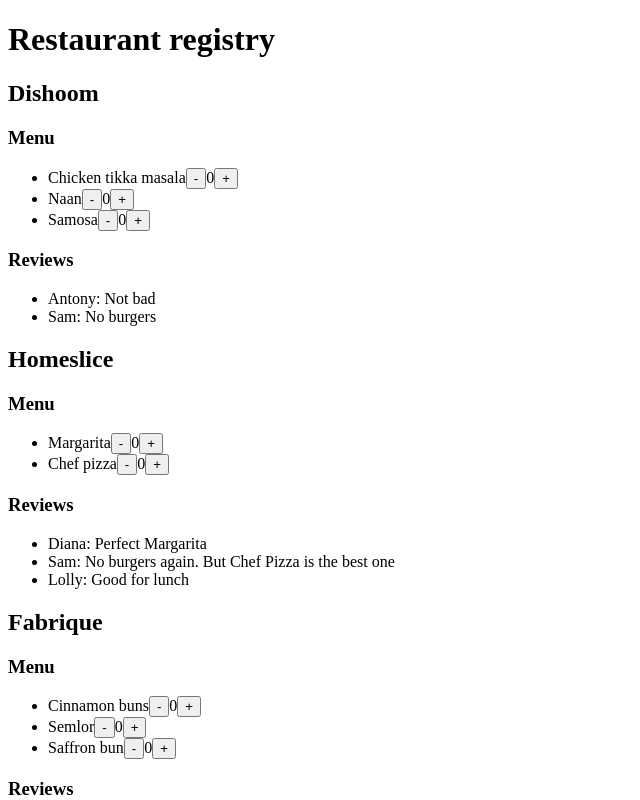
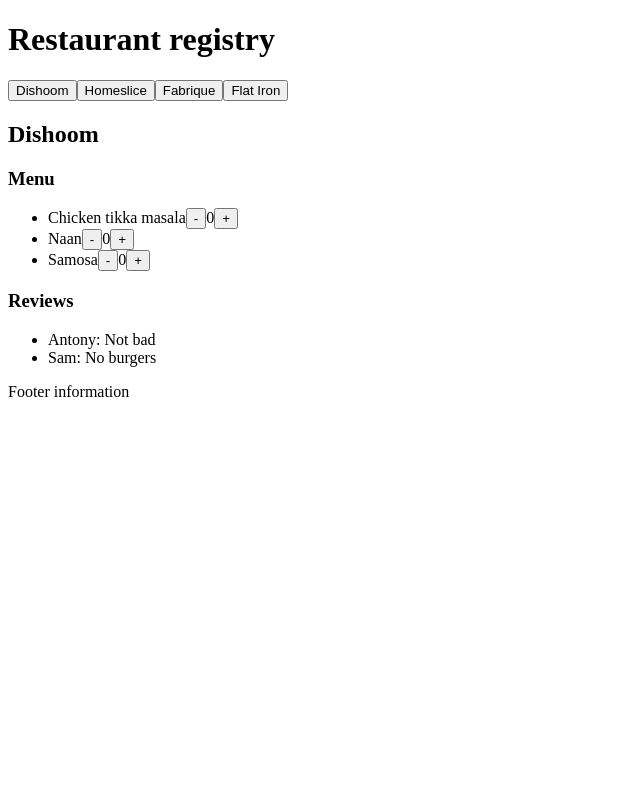
Before and after one commit to vili-ping/restaurants-registry, a React (Vite) app: page / in a window 1280 px wide. Shown: the top 800 px of the page, without its empty margins (0-640 px from the left). Built offline with nearby package versions, Linux system fonts and the light colour scheme.

Commit message:
Add tabs for restaurants

```diff
--- a/src/components/restaurants/Restaurants.jsx
+++ b/src/components/restaurants/Restaurants.jsx
@@ -1,16 +1,32 @@
+import { useState } from 'react';
 import { Restaurant } from './Restaurant';
 
 export const Restaurants = ({ restaurants }) => {
+  const [currentRestaurant, setCurrentRestaurant] = useState(restaurants[0]);
+
+  const changeRestaurant = (id) => {
+    setCurrentRestaurant(
+      restaurants.find((restaurant) => restaurant.id === id)
+    );
+  };
+
   return (
     <>
-      {restaurants.map(({ id, name, menu, reviews }) => (
-        <Restaurant
-          key={id}
-          name={name}
-          menu={menu}
-          reviews={reviews}
-        />
+      {restaurants.map((restaurant) => (
+        <button
+          key={restaurant.id}
+          onClick={() => changeRestaurant(restaurant.id)}
+        >
+          {restaurant.name}
+        </button>
       ))}
+
+      <Restaurant
+        key={currentRestaurant.id}
+        name={currentRestaurant.name}
+        menu={currentRestaurant.menu}
+        reviews={currentRestaurant.reviews}
+      />
     </>
   );
 };
```
